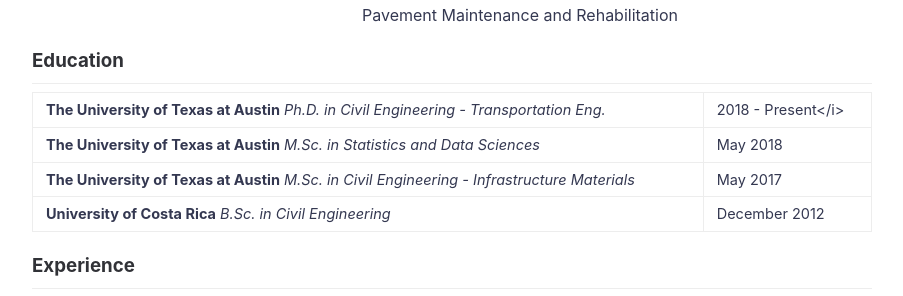
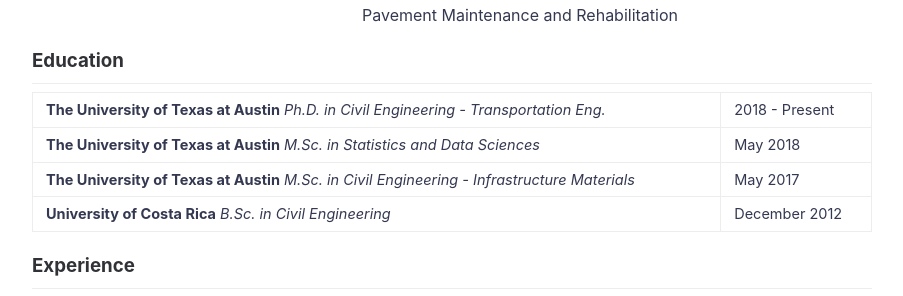
Before and after one commit to nzunigag/nzunigag.github.io, a Jekyll site: the page built from about.md, in a window 1280 px wide and 900 px high, scrolled down 551 px. Shown: the part 159-455 px from the top of the window, without its empty margins (188-1091 px from the left). Built offline with Jekyll 4.4.1, drawn with Linux system fonts in a browser that asks for light colours.

```diff
--- a/about.md
+++ b/about.md
@@ -22,7 +22,7 @@ ___
 ### Education
 ___
 
-<b>The University of Texas at Austin</b> <i>Ph.D. in Civil Engineering - Transportation Eng. </i> | 2018 - Present</i> <br>
+<b>The University of Texas at Austin</b> <i>Ph.D. in Civil Engineering - Transportation Eng. </i> | 2018 - Present <br>
 <b>The University of Texas at Austin</b> <i>M.Sc. in Statistics and Data Sciences</i> | May 2018  <br>
 <b>The University of Texas at Austin</b> <i>M.Sc. in Civil Engineering - Infrastructure Materials</i> | May 2017 <br>
 <b>University of Costa Rica</b> <i>B.Sc. in Civil Engineering</i> | December 2012
```
